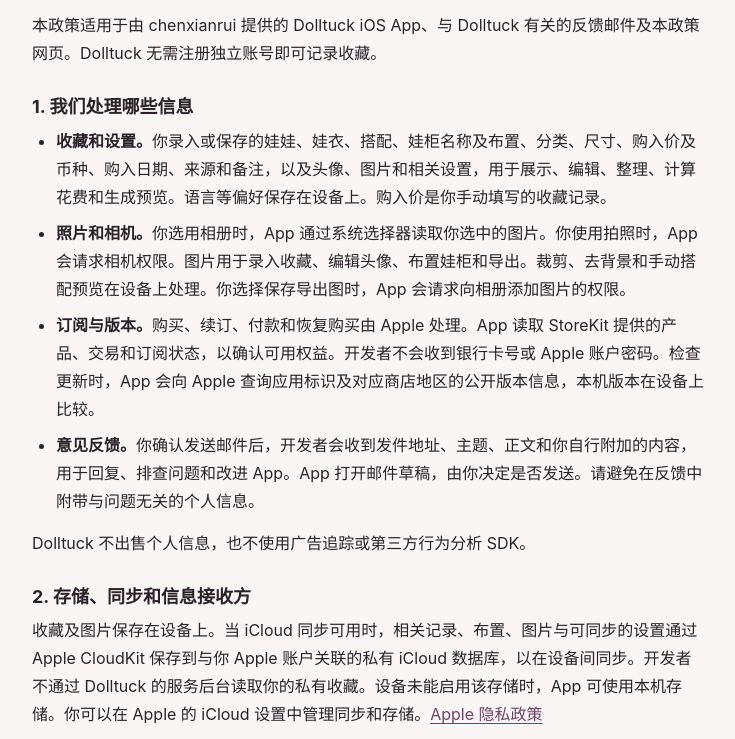
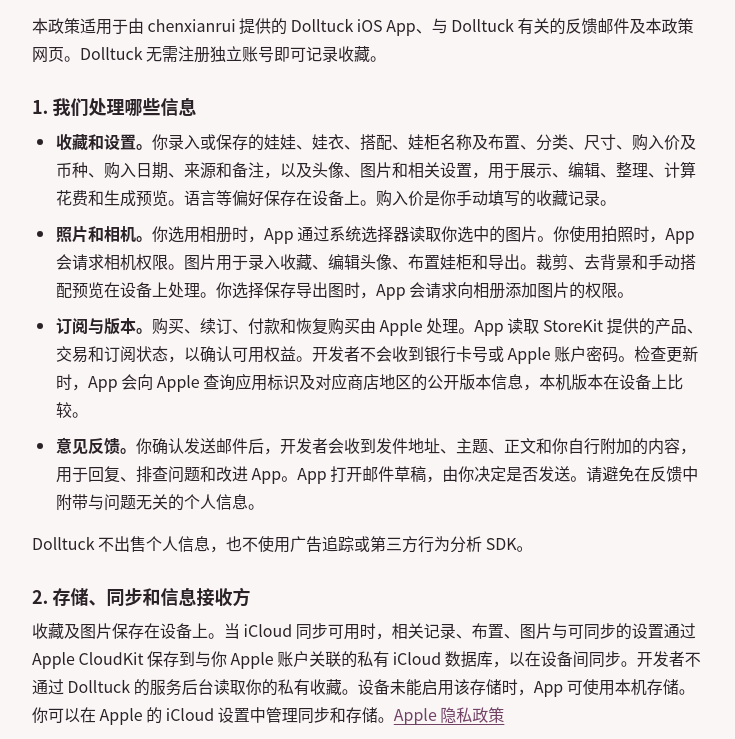
Before and after one commit to chenxianrui/dolltuck-privacy, a plain HTML site: page index.html in a window 1280 px wide. Shown: the part 228-967 px from the top of the page, without its empty margins (272-1007 px from the left). Drawn offline with Linux system fonts and the light colour scheme.

Commit message:
Update index.html

```diff
--- a/index.html
+++ b/index.html
@@ -6,7 +6,7 @@
   <meta name="description" content="Dolltuck 隐私政策。了解收藏记录、照片、iCloud 同步、订阅和反馈如何处理。">
   <title>Dolltuck 隐私政策 · Privacy Policy</title>
   <style>
-    :root { color-scheme: light; font-family: -apple-system, BlinkMacSystemFont, "Segoe UI", sans-serif; background: #faf6f6; color: #2a2227; }
+    :root { color-scheme: light; font-family: "PingFang SC", "Microsoft YaHei", "Noto Sans CJK SC", sans-serif; background: #faf6f6; color: #2a2227; }
     * { box-sizing: border-box; }
     body { margin: 0; font-size: 1rem; line-height: 1.75; overflow-wrap: anywhere; }
     main { max-width: 48rem; margin: 0 auto; padding: 3rem clamp(1.25rem, 5vw, 3rem) 4rem; }
```
